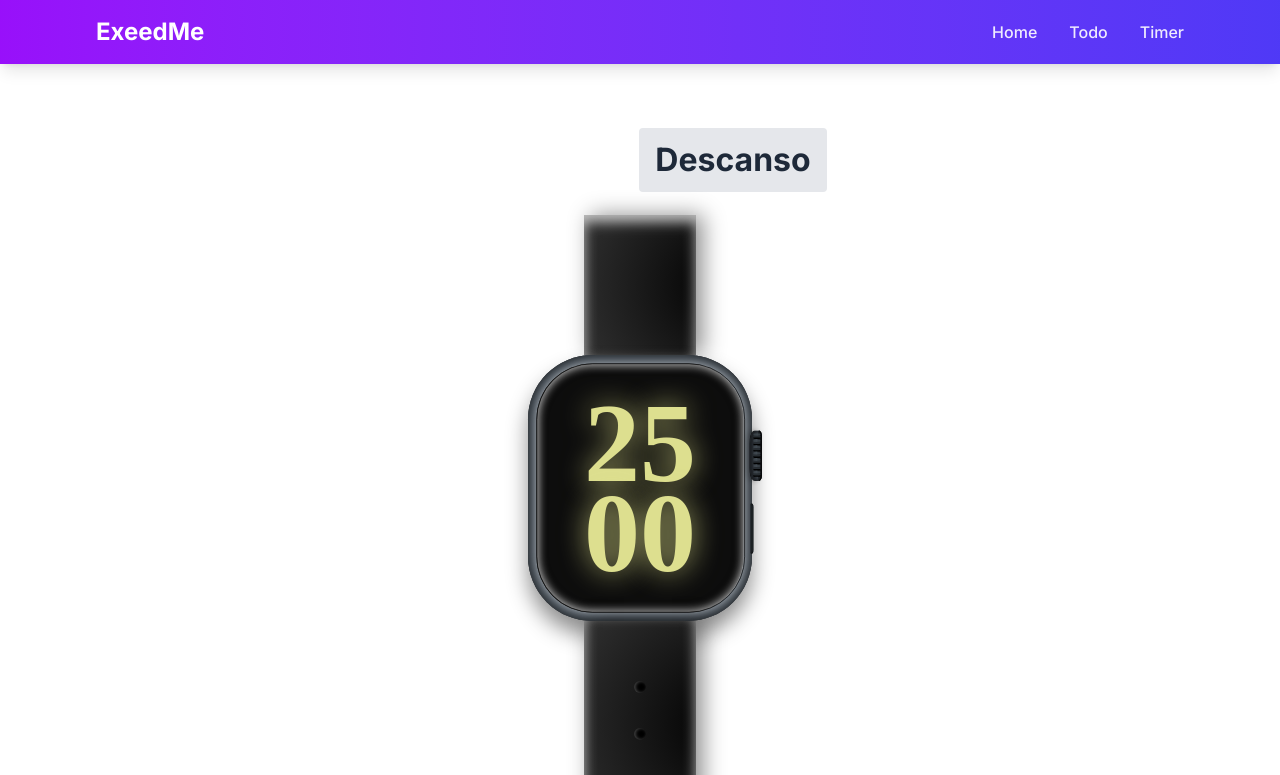
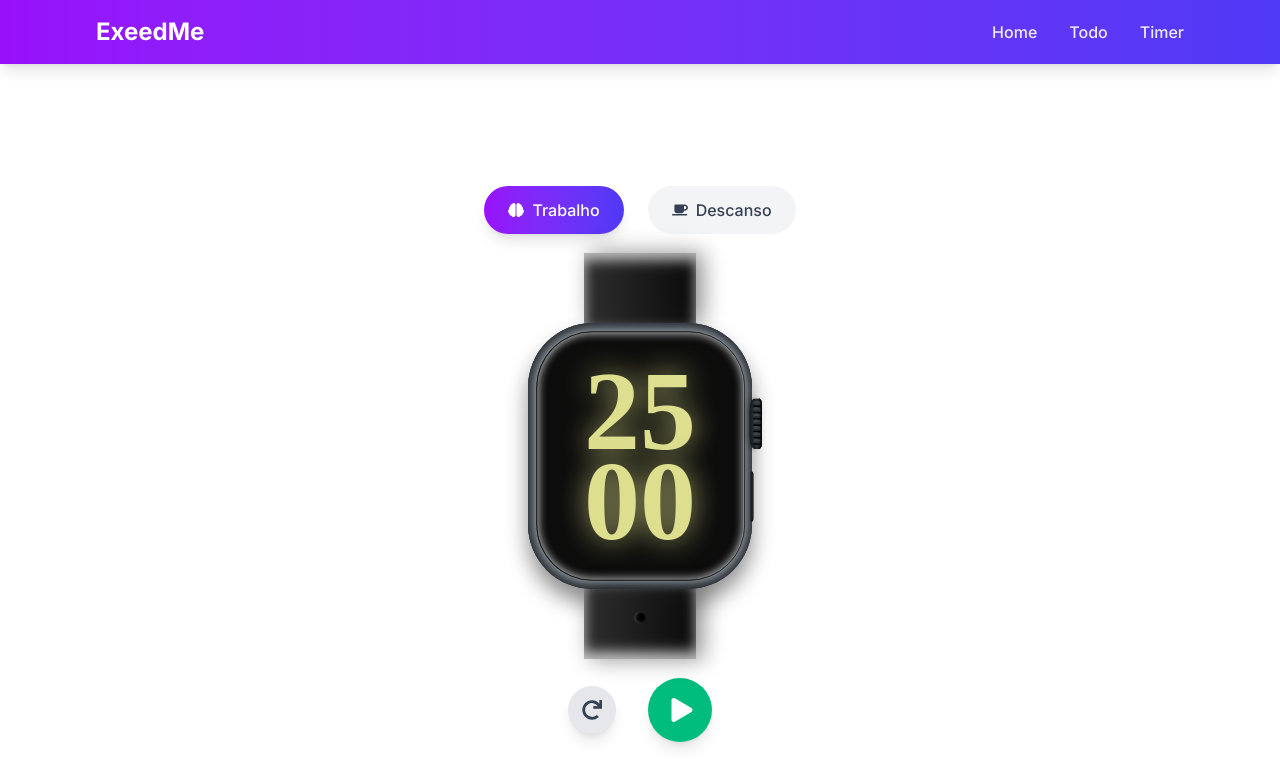
Before and after one commit to RicardoMorim/exeedme-Front-End, a React (Vite) app: page /timer in a window 1280 px wide. Shown: the top 775 px of the page. Built offline with nearby package versions, Linux system fonts and the light colour scheme.

Commit message:
add Tailwind CSS configuration and enhance Timer and Watch components with icons and animations

```diff
--- a/src/components/Timer/TimerControls.tsx
+++ b/src/components/Timer/TimerControls.tsx
@@ -1,5 +1,6 @@
 import React from "react";
 import { TimerControlsProps } from "../../types/index";
+import { FaPlay, FaPause, FaRedo } from "react-icons/fa";
 
 const TimerControls: React.FC<TimerControlsProps> = ({
   isRunning,
@@ -8,27 +9,37 @@ const TimerControls: React.FC<TimerControlsProps> = ({
   onReset,
 }) => {
   return (
-    <div className="flex gap-4 justify-center mt-4">
-      {!isRunning ? (
-        <button
-          onClick={onStart}
-          className="bg-green-500 hover:bg-green-600 text-white font-bold py-2 px-4 rounded"
-        >
-          Start
-        </button>
-      ) : (
-        <button
-          onClick={onPause}
-          className="bg-yellow-500 hover:bg-yellow-600 text-white font-bold py-2 px-4 rounded"
-        >
-          Pause
-        </button>
-      )}
+    <div className="flex items-center justify-center gap-8 mt-8">
       <button
         onClick={onReset}
-        className="bg-red-500 hover:bg-red-600 text-white font-bold py-2 px-4 rounded"
+        className="w-12 h-12 rounded-full flex items-center justify-center
+                 bg-gray-200 hover:bg-gray-300 dark:bg-gray-700 dark:hover:bg-gray-600
+                 text-gray-700 dark:text-gray-200
+                 transition-all duration-300 hover:scale-110
+                 focus:outline-none focus:ring-2 focus:ring-offset-2 focus:ring-gray-400
+                 shadow-lg"
+        title="Reset Timer"
       >
-        Reset
+        <FaRedo className="w-5 h-5" />
+      </button>
+
+      <button
+        onClick={isRunning ? onPause : onStart}
+        className={`w-16 h-16 rounded-full flex items-center justify-center
+                   transition-all duration-300 hover:scale-110
+                   focus:outline-none focus:ring-2 focus:ring-offset-2
+                   shadow-lg ${
+                     isRunning
+                       ? "bg-amber-500 hover:bg-amber-600 focus:ring-amber-400"
+                       : "bg-emerald-500 hover:bg-emerald-600 focus:ring-emerald-400"
+                   }`}
+        title={isRunning ? "Pause Timer" : "Start Timer"}
+      >
+        {isRunning ? (
+          <FaPause className="w-6 h-6 text-white" />
+        ) : (
+          <FaPlay className="w-6 h-6 text-white ml-1" />
+        )}
       </button>
     </div>
   );
--- a/src/components/Timer/TimerDisplay.tsx
+++ b/src/components/Timer/TimerDisplay.tsx
@@ -7,58 +7,109 @@ import Watch from "../Watch/Watch";
 export default function TimerDisplay() {
   const [mode, setMode] = useState<Mode>("pomodoro");
   const [time, setTime] = useState(25 * 60);
+  const [initialTime, setInitialTime] = useState(25 * 60);
   const [isRunning, setIsRunning] = useState(false);
+  const [showNotification, setShowNotification] = useState(false);
+  const [autoStart, setAutoStart] = useState(false);
 
-  // Update time when mode changes
+  // Handle notifications
+  useEffect(() => {
+    if (time === 3) {
+      setShowNotification(true);
+      const audio = new Audio("/audio/notification.mp3");
+      audio.play().catch(() => {});
+      setTimeout(() => setShowNotification(false), 6000);
+    }
+  }, [time]);
+
   useEffect(() => {
     if (mode === "pomodoro") {
       setTime(25 * 60);
+      setInitialTime(25 * 60);
     } else {
-      setTime(5 * 60);
+      setTime(5 * 60); // Short break duration
+      setInitialTime(5 * 60);
     }
+    if (autoStart) {
+      setIsRunning(true);
+    } else {
       setIsRunning(false);
-  }, [mode]);
+    }
+  }, [mode, autoStart]);
 
-  // Timer countdown effect
+  // Countdown effect: update time every second and switch mode when timer reaches 0
   useEffect(() => {
-    let timer: NodeJS.Timeout;
-    if (isRunning && time > 0) {
-      timer = setInterval(() => {
-        setTime((prev) => prev - 1);
+    if (!isRunning) return;
+    const timer = setInterval(() => {
+      setTime((prevTime) => {
+        if (prevTime <= 1) {
+          clearInterval(timer);
+          // Determine the next mode:
+          const nextMode: Mode =
+            mode === "pomodoro" ? "shortBreak" : "pomodoro";
+          // Set flag to auto start next mode
+          setAutoStart(true);
+          setMode(nextMode);
+          return 0;
+        }
+        return prevTime - 1;
+      });
     }, 1000);
-    } else if (time === 0) {
-      const nextMode = mode === "pomodoro" ? "shortBreak" : "pomodoro";
-      setMode(nextMode);
-    }
     return () => clearInterval(timer);
-  }, [isRunning, time, mode]);
+  }, [isRunning, mode]);
 
   const handleStart = () => setIsRunning(true);
   const handlePause = () => setIsRunning(false);
   const handleReset = () => {
+    setIsRunning(false);
     if (mode === "pomodoro") {
       setTime(25 * 60);
+      setInitialTime(25 * 60);
     } else {
       setTime(5 * 60);
+      setInitialTime(5 * 60);
     }
-    setIsRunning(false);
   };
 
   const formatTime = (seconds: number): string => {
-    const minutes = Math.floor(seconds / 60)
+    const mins = Math.floor(seconds / 60)
       .toString()
       .padStart(2, "0");
     const secs = (seconds % 60).toString().padStart(2, "0");
-    return `${minutes}:${secs}`;
+    return `${mins}:${secs}`;
   };
 
   return (
-    <div className="flex flex-col items-center py-8 timer">
-      <TimerMode mode={mode} onModeChange={setMode} />
+    <div className="flex flex-col items-center py-4 md:py-8 min-h-screen justify-center">
+      {showNotification && (
+        <div className="fixed top-4 right-4 bg-gradient-to-r from-purple-600 to-indigo-600 text-white px-6 py-3 rounded-lg shadow-lg animate-bounce">
+          <p className="font-medium">
+            {mode === "pomodoro"
+              ? "Good Job! Take a break! 🎉"
+              : "Break's over! Let's focus! 💪"}
+          </p>
+        </div>
+      )}
+      <div className="w-full max-w-md px-4">
+        <TimerMode
+          mode={mode}
+          onModeChange={(newMode) => {
+            setAutoStart(false); // Manual mode change: don't auto-start
+            setMode(newMode);
+          }}
+        />
+        <div
+          className={`my-6 md:my-8 relative aspect-square w-full max-w-xs mx-auto transition-transform duration-300 ${
+            time === 0 ? "animate-shake" : ""
+          }`}
+        >
           <Watch
             seconds={formatTime(time).split(":")[0]}
             minutes={formatTime(time).split(":")[1]}
+            initialSeconds={initialTime}
+            totalSeconds={time}
           />
+        </div>
         <TimerControls
           isRunning={isRunning}
           onStart={handleStart}
@@ -66,5 +117,6 @@ export default function TimerDisplay() {
           onReset={handleReset}
         />
       </div>
+    </div>
   );
 }
--- a/src/components/Timer/TimerMode.tsx
+++ b/src/components/Timer/TimerMode.tsx
@@ -1,24 +1,46 @@
 import { Mode } from "../../types/index";
 import { TimerModeProps } from "../../types/index";
+import { FaBrain, FaCoffee } from "react-icons/fa";
 
 export default function TimerMode({ mode, onModeChange }: TimerModeProps) {
   const modes = [
-    { label: "Trabalho", value: "pomodoro" },
-    { label: "Descanso", value: "shortBreak" },
+    {
+      label: "Trabalho",
+      value: "pomodoro",
+      icon: <FaBrain className="w-4 h-4 mr-2" />,
+      gradient: "from-purple-600 to-indigo-600"
+    },
+    {
+      label: "Descanso",
+      value: "shortBreak",
+      icon: <FaCoffee className="w-4 h-4 mr-2" />,
+      gradient: "from-emerald-500 to-teal-500"
+    },
   ];
 
   return (
-    <div className="flex justify-center space-x-4 my-4">
-      {modes.map(({ label, value }) => (
+    <div className="flex justify-center space-x-6 mb-8">
+      {modes.map(({ label, value, icon, gradient }) => (
         <button
           key={value}
           onClick={() => onModeChange(value as Mode)}
-          className={`px-4 py-2 rounded transition-colors ${
-            mode === value
-              ? "bg-primary-600 text-white"
-              : "bg-gray-200 dark:bg-gray-700 text-gray-800 dark:text-gray-200"
-          }`}
+          className={`
+            flex items-center justify-center
+            px-6 py-3 rounded-full
+            font-medium text-sm md:text-base
+            transform transition-all duration-300
+            hover:scale-105 active:scale-95
+            focus:outline-none focus:ring-2 focus:ring-offset-2
+            ${mode === value
+              ? `bg-gradient-to-r ${gradient} text-white shadow-lg
+                 focus:ring-opacity-50 focus:ring-${value === "pomodoro" ? "indigo" : "emerald"}-400`
+              : "bg-gray-100 dark:bg-gray-800 text-gray-700 dark:text-gray-300 hover:bg-gray-200 dark:hover:bg-gray-700"
+            }
+          `}
+          aria-pressed={mode === value}
+          role="switch"
         >
+          {icon}
           {label}
         </button>
       ))}
--- a/src/components/Watch/Watch.tsx
+++ b/src/components/Watch/Watch.tsx
@@ -3,10 +3,26 @@ import styled from "styled-components";
 interface WatchProps {
   minutes: string;
   seconds: string;
+  totalSeconds: number;
+  initialSeconds: number;
 }
-const Watch = ({ seconds, minutes }: WatchProps) => {
+
+// Add this type for the styled component
+interface StyledWrapperProps {
+  timeProgress: number;
+}
+
+const Watch = ({
+  seconds,
+  minutes,
+  totalSeconds,
+  initialSeconds,
+}: WatchProps) => {
+  // Calculate the progress (0 to 1, where 1 is start and 0 is end)
+  const timeProgress = totalSeconds / initialSeconds;
+
   return (
-    <StyledWrapper>
+    <StyledWrapper timeProgress={timeProgress}>
       <div className="watch-container">
         <div className="watch">
           <div className="frame">
@@ -19,8 +35,6 @@ const Watch = ({ seconds, minutes }: WatchProps) => {
           <div className="powerBtn" />
           <div className="dots">
             <span className="dot" />
-            <span className="dot" />
-            <span className="dot" />
           </div>
         </div>
       </div>
@@ -28,12 +42,11 @@ const Watch = ({ seconds, minutes }: WatchProps) => {
   );
 };
 
-const StyledWrapper = styled.div`
+const StyledWrapper = styled.div<StyledWrapperProps>`
   .watch-container {
     display: flex;
     justify-content: center;
     align-items: center;
-    height: 70dvh;
   }
   .watch {
     position: relative;
@@ -43,7 +56,7 @@ const StyledWrapper = styled.div`
   .watch::before {
     content: "";
     width: 10rem;
-    height: 300px;
+    height: 100px;
     background: radial-gradient(circle at 200px, rgb(0, 0, 0), rgb(48, 48, 48));
     box-shadow: inset 0px -10px 18px #ffffffb9, 10px 0px 30px #00000071;
     position: absolute;
@@ -53,7 +66,7 @@ const StyledWrapper = styled.div`
   .watch::before {
     content: "";
     width: 10rem;
-    height: 200px;
+    height: 100px;
     background: radial-gradient(circle at 200px, rgb(0, 0, 0), rgb(48, 48, 48));
     box-shadow: inset 0px 10px 18px #ffffffb9, 10px 0px 30px #00000071;
     position: absolute;
@@ -93,12 +106,44 @@ const StyledWrapper = styled.div`
     flex-direction: column;
   }
   .text {
-    color: #dddf8f;
+    color: ${(props) => {
+      // Interpolate between yellow (#DDDF8F) and red (#FF0000)
+      const yellow = [221, 223, 143];
+      const red = [255, 0, 0];
+      const r = Math.round(
+        red[0] * (1 - props.timeProgress) + yellow[0] * props.timeProgress
+      );
+      const g = Math.round(
+        red[1] * (1 - props.timeProgress) + yellow[1] * props.timeProgress
+      );
+      const b = Math.round(
+        red[2] * (1 - props.timeProgress) + yellow[2] * props.timeProgress
+      );
+      return `rgb(${r}, ${g}, ${b})`;
+    }};
     font-size: 10rem;
     font-family: serif;
     font-weight: bolder;
     line-height: 0.8;
-    text-shadow: 0 0 40px #d7d886c7;
+    text-shadow: 0 0 40px
+      ${(props) => {
+        // Similar interpolation for the glow effect
+        const yellowGlow = [215, 216, 134, 0.78];
+        const redGlow = [255, 0, 0, 0.78];
+        const r = Math.round(
+          redGlow[0] * (1 - props.timeProgress) +
+            yellowGlow[0] * props.timeProgress
+        );
+        const g = Math.round(
+          redGlow[1] * (1 - props.timeProgress) +
+            yellowGlow[1] * props.timeProgress
+        );
+        const b = Math.round(
+          redGlow[2] * (1 - props.timeProgress) +
+            yellowGlow[2] * props.timeProgress
+        );
+        return `rgba(${r}, ${g}, ${b}, ${yellowGlow[3]})`;
+      }};
   }
   .frame::before {
     border: 1px solid #0d0d0d;
--- /dev/null
+++ b/tailwind.config.js
@@ -0,0 +1,16 @@
+/** @type {import('tailwindcss').Config} */
+export default {
+  theme: {
+    extend: {
+      keyframes: {
+        shake: {
+          '0%, 100%': { transform: 'rotate(-1deg)' },
+          '50%': { transform: 'rotate(1deg)' }
+        }
+      },
+      animation: {
+        shake: 'shake 0.5s ease-in-out infinite'
+      }
+    }
+  }
+}
```
Also changed, not shown: 1 other file (tests, documents, lock files or other folders). Lines whose indentation alone changed are shown as unchanged.
